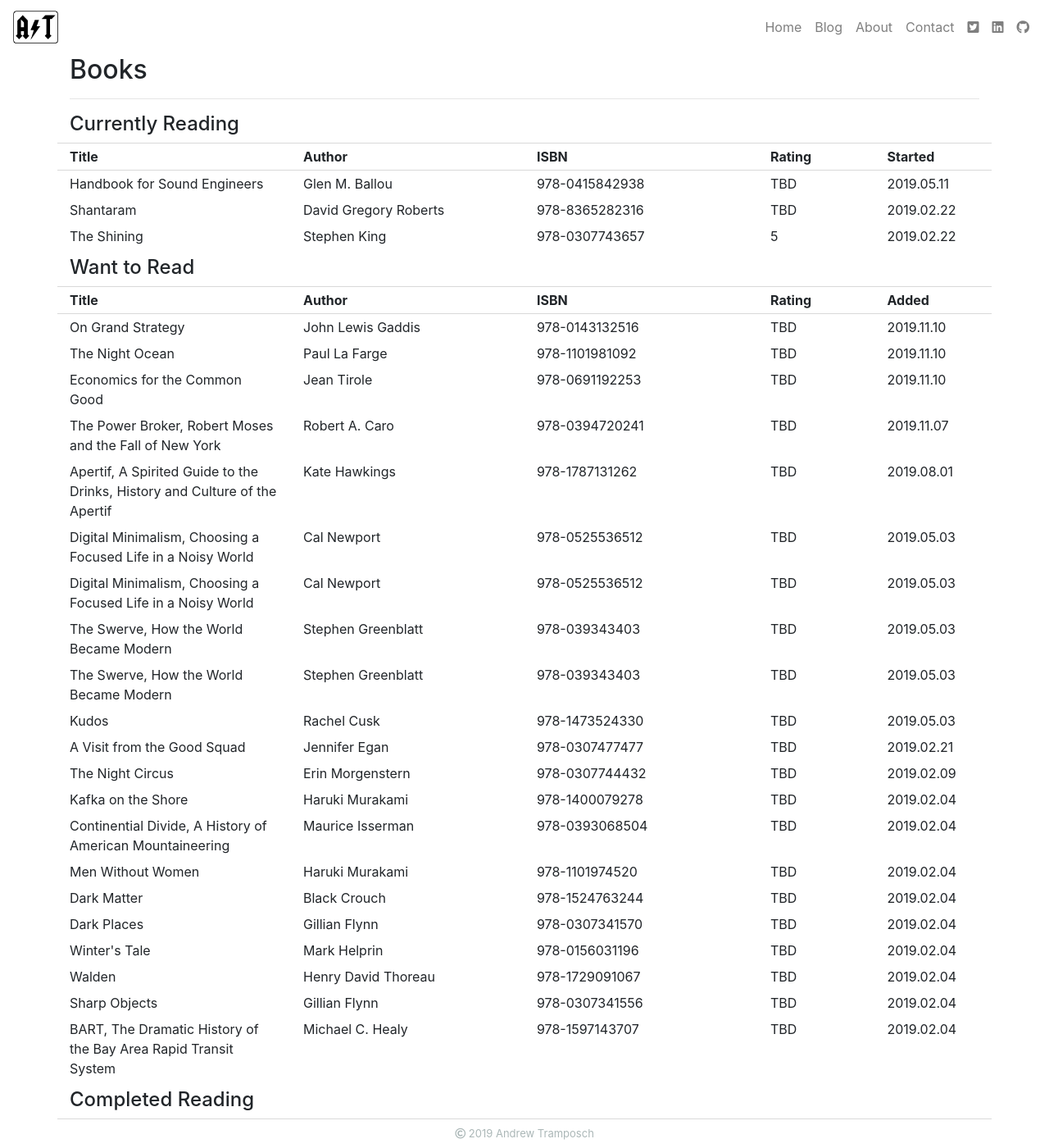
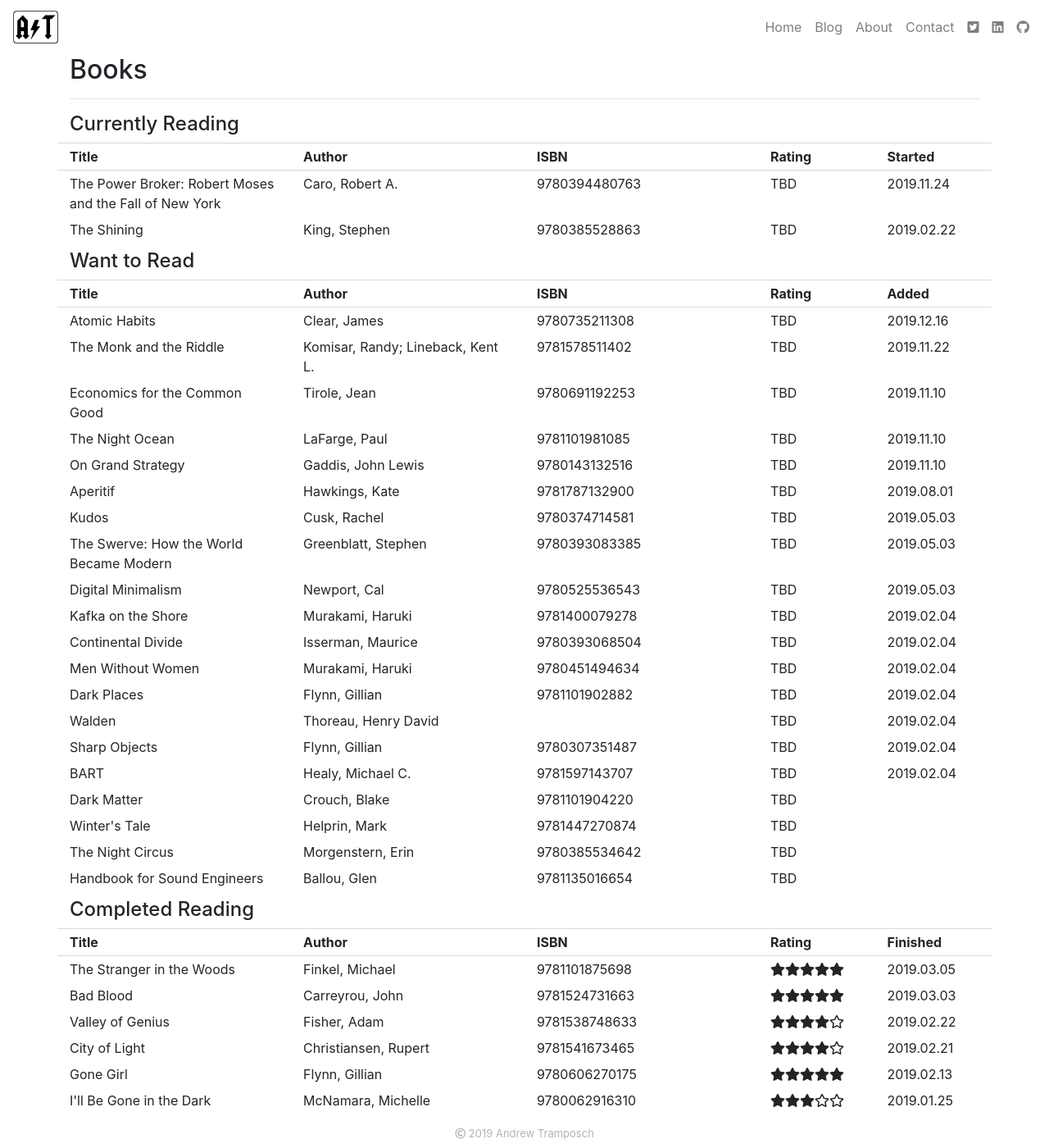
Before and after one commit to atramposch/website, a Jekyll site: the page built from about/books.html, in a window 1280 px wide and 1400 px high. Shown: the whole window at 82% size. Built offline with Jekyll 4.4.1, drawn with Linux system fonts in a browser that asks for light colours; some of the changed text lies outside the part shown.

Commit message:
updated book data source

```diff
--- a/_data/books.yml
+++ b/_data/books.yml
@@ -1,331 +1,350 @@
-- title: The Shining
+- !!python/object:book_class.Book
+  author: Caro, Robert A.
   category: Currently Reading
-  author: Stephen King
-  isbn: 978-0307743657
-  rating: 5
-  date_added: 2019.02.22
+  date_added: 2019.11.07
+  date_finished: ''
+  date_started: 2019.11.24
+  isbn: '9780394480763'
+  page_count: '1246'
+  rating: TBD
+  title: 'The Power Broker: Robert Moses and the Fall of New York'
+- !!python/object:book_class.Book
+  author: King, Stephen
+  category: Currently Reading
+  date_added: ''
+  date_finished: ''
   date_started: 2019.02.22
-  date_finished: 2019.8.23
-
-- title: A Visit from the Good Squad
+  isbn: '9780385528863'
+  page_count: '464'
+  rating: TBD
+  title: The Shining
+- !!python/object:book_class.Book
+  author: Clear, James
   category: Want to Read
-  author: Jennifer Egan
-  isbn: 978-0307477477
+  date_added: 2019.12.16
+  date_finished: ''
+  date_started: ''
+  isbn: '9780735211308'
+  page_count: '320'
   rating: TBD
-  date_added: 2019.02.21
-  date_started:
-  date_finished:
-
-- title: Shantaram
-  category: Currently Reading
-  author: David Gregory Roberts
-  isbn: 978-8365282316
+  title: Atomic Habits
+- !!python/object:book_class.Book
+  author: Gaddis, John Lewis
+  category: Want to Read
+  date_added: 2019.11.10
+  date_finished: ''
+  date_started: ''
+  isbn: '9780143132516'
+  page_count: '384'
   rating: TBD
-  date_added: 2019.02.09
-  date_started: 2019.02.22
-  date_finished:
-
-- title: Valley of Genius
+  title: On Grand Strategy
+- !!python/object:book_class.Book
+  author: LaFarge, Paul
+  category: Want to Read
+  date_added: 2019.11.10
+  date_finished: ''
+  date_started: ''
+  isbn: '9781101981085'
+  page_count: '389'
+  rating: TBD
+  title: The Night Ocean
+- !!python/object:book_class.Book
+  author: Tirole, Jean
+  category: Want to Read
+  date_added: 2019.11.10
+  date_finished: ''
+  date_started: ''
+  isbn: '9780691192253'
+  page_count: '584'
+  rating: TBD
+  title: Economics for the Common Good
+- !!python/object:book_class.Book
+  author: Hawkings, Kate
+  category: Want to Read
+  date_added: 2019.08.01
+  date_finished: ''
+  date_started: ''
+  isbn: '9781787132900'
+  page_count: '160'
+  rating: TBD
+  title: Aperitif
+- !!python/object:book_class.Book
+  author: Ballou, Glen
+  category: Want to Read
+  date_added: ''
+  date_finished: ''
+  date_started: ''
+  isbn: '9781135016654'
+  page_count: '1784'
+  rating: TBD
+  title: Handbook for Sound Engineers
+- !!python/object:book_class.Book
+  author: Newport, Cal
+  category: Want to Read
+  date_added: 2019.05.03
+  date_finished: ''
+  date_started: ''
+  isbn: '9780525536543'
+  page_count: '304'
+  rating: TBD
+  title: Digital Minimalism
+- !!python/object:book_class.Book
+  author: Greenblatt, Stephen
+  category: Want to Read
+  date_added: 2019.05.03
+  date_finished: ''
+  date_started: ''
+  isbn: '9780393083385'
+  page_count: '368'
+  rating: TBD
+  title: 'The Swerve: How the World Became Modern'
+- !!python/object:book_class.Book
+  author: Cusk, Rachel
+  category: Want to Read
+  date_added: 2019.05.03
+  date_finished: ''
+  date_started: ''
+  isbn: '9780374714581'
+  page_count: '240'
+  rating: TBD
+  title: Kudos
+- !!python/object:book_class.Book
+  author: Morgenstern, Erin
+  category: Want to Read
+  date_added: ''
+  date_finished: ''
+  date_started: ''
+  isbn: '9780385534642'
+  page_count: '384'
+  rating: TBD
+  title: The Night Circus
+- !!python/object:book_class.Book
+  author: Healy, Michael C.
+  category: Want to Read
+  date_added: 2019.02.04
+  date_finished: ''
+  date_started: ''
+  isbn: '9781597143707'
+  page_count: '365'
+  rating: TBD
+  title: BART
+- !!python/object:book_class.Book
+  author: Flynn, Gillian
+  category: Want to Read
+  date_added: 2019.02.04
+  date_finished: ''
+  date_started: ''
+  isbn: '9780307351487'
+  page_count: '272'
+  rating: TBD
+  title: Sharp Objects
+- !!python/object:book_class.Book
+  author: Komisar, Randy; Lineback, Kent L.
+  category: Want to Read
+  date_added: 2019.11.22
+  date_finished: ''
+  date_started: ''
+  isbn: '9781578511402'
+  page_count: '181'
+  rating: TBD
+  title: The Monk and the Riddle
+- !!python/object:book_class.Book
+  author: Thoreau, Henry David
+  category: Want to Read
+  date_added: 2019.02.04
+  date_finished: ''
+  date_started: ''
+  isbn: ''
+  page_count: '440'
+  rating: TBD
+  title: Walden
+- !!python/object:book_class.Book
+  author: Helprin, Mark
+  category: Want to Read
+  date_added: ''
+  date_finished: ''
+  date_started: ''
+  isbn: '9781447270874'
+  page_count: '745'
+  rating: TBD
+  title: Winter's Tale
+- !!python/object:book_class.Book
+  author: Flynn, Gillian
+  category: Want to Read
+  date_added: 2019.02.04
+  date_finished: ''
+  date_started: ''
+  isbn: '9781101902882'
+  page_count: '542'
+  rating: TBD
+  title: Dark Places
+- !!python/object:book_class.Book
+  author: Crouch, Blake
+  category: Want to Read
+  date_added: ''
+  date_finished: ''
+  date_started: ''
+  isbn: '9781101904220'
+  page_count: '342'
+  rating: TBD
+  title: Dark Matter
+- !!python/object:book_class.Book
+  author: Murakami, Haruki
+  category: Want to Read
+  date_added: 2019.02.04
+  date_finished: ''
+  date_started: ''
+  isbn: '9780451494634'
+  page_count: '240'
+  rating: TBD
+  title: Men Without Women
+- !!python/object:book_class.Book
+  author: Isserman, Maurice
+  category: Want to Read
+  date_added: 2019.02.04
+  date_finished: ''
+  date_started: ''
+  isbn: '9780393068504'
+  page_count: '436'
+  rating: TBD
+  title: Continental Divide
+- !!python/object:book_class.Book
+  author: Murakami, Haruki
+  category: Want to Read
+  date_added: 2019.02.04
+  date_finished: ''
+  date_started: ''
+  isbn: '9781400079278'
+  page_count: '467'
+  rating: TBD
+  title: Kafka on the Shore
+- !!python/object:book_class.Book
+  author: Fisher, Adam
   category: Read
-  author: Adam Fisher
-  isbn: 978-1455559022
-  rating: 4
-  date_added: 2019.02.04
+  date_added: ''
+  date_finished: 2019.02.22
   date_started: 2019.02.04
-  date_finished: 2019.02.22
-
-- title: The Night Circus
-  category: Want to Read
-  author: Erin Morgenstern
-  isbn: 978-0307744432
-  rating: TBD
-  date_added: 2019.02.09
-  date_started:
-  date_finished:
-
-- title: Bad Blood
+  isbn: '9781538748633'
+  page_count: '411'
+  rating: '8'
+  title: Valley of Genius
+- !!python/object:book_class.Book
+  author: Carreyrou, John
   category: Read
-  author: John Carreyrou
-  isbn: 978-1524731656
-  rating: 5
-  date_added: 2019.02.04
-  date_started: 2019.04.27
-  date_finished: 2019.05.03
-
-- title: BART, The Dramatic History of the Bay Area Rapid Transit System
-  category: Want to Read
-  author: Michael C. Healy
-  isbn: 978-1597143707
-  rating: TBD
-  date_added: 2019.02.04
-  date_started:
-  date_finished:
-
-- title: Sharp Objects
-  category: Want to Read
-  author: Gillian Flynn
-  isbn: 978-0307341556
-  rating: TBD
-  date_added: 2019.02.04
-  date_started:
-  date_finished:
-
-- title: Walden
-  category: Want to Read
-  author: Henry David Thoreau
-  isbn: 978-1729091067
-  rating: TBD
-  date_added: 2019.02.04
-  date_started:
-  date_finished:
-
-- title: The Stranger in the Woods
-  author: Michael Finkel
-  isbn: 978-1101911532
-  rating: 3
-  date_added: 2019.02.04
-  date_started: 2019.05.02
-  date_finished: 2019.05.05
-
-- title: Winter's Tale
-  category: Want to Read
-  author: Mark Helprin
-  isbn: 978-0156031196
-  rating: TBD
-  date_added: 2019.02.04
-  date_started:
-  date_finished:
-
-- title: Dark Places
-  category: Want to Read
-  author: Gillian Flynn
-  isbn: 978-0307341570
-  rating: TBD
-  date_added: 2019.02.04
-  date_started:
-  date_finished:
-
-- title: Dark Matter
-  category: Want to Read
-  author: Black Crouch
-  isbn: 978-1524763244
-  rating: TBD
-  date_added: 2019.02.04
-  date_started:
-  date_finished:
-
-- title: Men Without Women
-  category: Want to Read
-  author: Haruki Murakami
-  isbn: 978-1101974520
-  rating: TBD
-  date_added: 2019.02.04
-  date_started:
-  date_finished:
-
-- title: Continential Divide, A History of American Mountaineering
-  category: Want to Read
-  author: Maurice Isserman
-  isbn: 978-0393068504
-  rating: TBD
-  date_added: 2019.02.04
-  date_started:
-  date_finished:
-
-- title: Kafka on the Shore
-  category: Want to Read
-  author: Haruki Murakami
-  isbn: 978-1400079278
-  rating: TBD
-  date_added: 2019.02.04
-  date_started:
-  date_finished:
-
-- title: City of Light
+  date_added: ''
+  date_finished: 2019.03.03
+  date_started: 2019.02.04
+  isbn: '9781524731663'
+  page_count: '352'
+  rating: '10'
+  title: Bad Blood
+- !!python/object:book_class.Book
+  author: Finkel, Michael
   category: Read
-  author: Rupert Christiansen
-  isbn: 978-1541673397
-  rating: 4
-  date_added: 2019.02.03
-  date_started:
+  date_added: ''
+  date_finished: 2019.03.05
+  date_started: 2019.02.04
+  isbn: '9781101875698'
+  page_count: '224'
+  rating: '10'
+  title: The Stranger in the Woods
+- !!python/object:book_class.Book
+  author: Christiansen, Rupert
+  category: Read
+  date_added: ''
   date_finished: 2019.02.21
-
-- title: Gone Girl
+  date_started: 2019.02.03
+  isbn: '9781541673465'
+  page_count: '125'
+  rating: '8'
+  title: City of Light
+- !!python/object:book_class.Book
+  author: Flynn, Gillian
   category: Read
-  author: Gillian Flynn
-  isbn: 978-0307588371
-  rating: 5
-  date_added: 2019.01.25
-  date_started:
+  date_added: ''
   date_finished: 2019.02.13
-
-- title: I'll Be Gone in the Dark
+  date_started: 2019.01.25
+  isbn: '9780606270175'
+  page_count: '422'
+  rating: '10'
+  title: Gone Girl
+- !!python/object:book_class.Book
+  author: McNamara, Michelle
   category: Read
-  author: Michelle McNamara
-  isbn: 978-0062319791
-  rating: 3
-  date_added: 2019.01.18
-  date_started:
+  date_added: ''
   date_finished: 2019.01.25
-
-- title: The Book Thief
+  date_started: 2019.01.18
+  isbn: '9780062916310'
+  page_count: '368'
+  rating: '6'
+  title: I'll Be Gone in the Dark
+- !!python/object:book_class.Book
+  author: Zusak, Markus
   category: Read
-  author: Markus Zusak
-  isbn: 978-0375842207
-  rating: 4
-  date_added: 2019.01.06
-  date_started:
+  date_added: ''
   date_finished: 2019.01.18
-
-- title: The Boatbuilder
+  date_started: 2019.01.06
+  isbn: '9781473541870'
+  page_count: '560'
+  rating: '8'
+  title: The Book Thief
+- !!python/object:book_class.Book
+  author: Gumbiner, Daniel
   category: Read
-  author: Daniel Gumbiner
-  isbn: 978-1944211554
-  rating: 4
-  date_added: 2019.01.03
-  date_started:
+  date_added: ''
   date_finished: 2019.01.04
-
-- title: Beneath the Mountin
+  date_started: 2019.01.03
+  isbn: '9781944211547'
+  page_count: '256'
+  rating: '8'
+  title: The Boatbuilder
+- !!python/object:book_class.Book
+  author: D'Andrea, Luca
   category: Read
-  author: Luca D'Andrea
-  isbn: 978-0857056900
-  rating: 4
-  date_added: 2018.07.22
-  date_started:
+  date_added: ''
   date_finished: 2018.07.30
-
-- title: The Martian
+  date_started: 2018.07.22
+  isbn: '9780062680174'
+  page_count: '400'
+  rating: '8'
+  title: Beneath the Mountain
+- !!python/object:book_class.Book
+  author: Weir, Andy
   category: Read
-  author: Andy Weir
-  isbn: 978-0553418026
-  rating: 5
-  date_added: 2019.02.04
-  date_started:
+  date_added: ''
   date_finished: 2018.02.04
-
-- title: Ready Player One
+  date_started: 2018.02.04
+  isbn: '9780804139038'
+  page_count: '400'
+  rating: '10'
+  title: The Martian
+- !!python/object:book_class.Book
+  author: Cline, Ernest
   category: Read
-  author: Ernest Cline
-  isbn: 978-0307887443
-  rating: 5
-  date_added: 2018.01.25
-  date_started:
+  date_added: ''
   date_finished: 2018.01.29
-
-- title: The Hobbit
+  date_started: 2018.01.25
+  isbn: '9780307887450'
+  page_count: '384'
+  rating: '10'
+  title: Ready Player One
+- !!python/object:book_class.Book
+  author: Tolkien, John Ronald Reuel
   category: Read
-  author: J.R.R. Tolkien
-  isbn: 978-0547928241
-  rating: 5
-  date_added: 2019.01.20
-  date_started:
-  date_finished: 2018.01.25
-
-- title: Handbook for Sound Engineers
-  category: Currently Reading
-  author: Glen M. Ballou
-  isbn: 978-0415842938
-  rating: TBD
-  date_added: 2019.05.11
-  date_started: 2019.05.11
-  date_finished:
-
-- title: Shortest Way Home
+  date_added: ''
+  date_finished: 2018.01.20
+  date_started: 2017.12.23
+  isbn: '9780345339683'
+  page_count: '304'
+  rating: '10'
+  title: The Hobbit, Or, There and Back Again
+- !!python/object:book_class.Book
+  author: Frost, Mark
   category: Read
-  author: Pete Buttigieg
-  isbn: 978-1631494369
-  rating: 4
-  date_added: 2019.03.27
-  date_started: 2019.05.23
-  date_finished: 2019.08.23
-
-- title: Kudos
-  category: Want to Read
-  author: Rachel Cusk
-  isbn: 978-1473524330
-  rating: TBD
-  date_added: 2019.05.03
-  date_started:
-  date_finished:
-
-- title: The Swerve, How the World Became Modern
-  category: Want to Read
-  author: Stephen Greenblatt
-  isbn: 978-039343403
-  rating: TBD
-  date_added: 2019.05.03
-  date_started:
-  date_finished:
-
-- title: The Swerve, How the World Became Modern
-  category: Want to Read
-  author: Stephen Greenblatt
-  isbn: 978-039343403
-  rating: TBD
-  date_added: 2019.05.03
-  date_started:
-  date_finished:
-
-- title: Digital Minimalism, Choosing a Focused Life in a Noisy World
-  category: Want to Read
-  author: Cal Newport
-  isbn: 978-0525536512
-  rating: TBD
-  date_added: 2019.05.03
-  date_started:
-  date_finished:
-
-- title: Digital Minimalism, Choosing a Focused Life in a Noisy World
-  category: Want to Read
-  author: Cal Newport
-  isbn: 978-0525536512
-  rating: TBD
-  date_added: 2019.05.03
-  date_started:
-  date_finished:
-
-- title: Apertif, A Spirited Guide to the Drinks, History and Culture of the Apertif
-  category: Want to Read
-  author: Kate Hawkings
-  isbn: 978-1787131262
-  rating: TBD
-  date_added: 2019.08.01
-  date_started:
-  date_finished:
-
-- title: The Power Broker, Robert Moses and the Fall of New York
-  category: Want to Read
-  author: Robert A. Caro
-  isbn: 978-0394720241
-  rating: TBD
-  date_added: 2019.11.07
-  date_started:
-  date_finished:
-
-- title: Economics for the Common Good
-  category: Want to Read
-  author: Jean Tirole
-  isbn: 978-0691192253
-  rating: TBD
-  date_added: 2019.11.10
-  date_started:
-  date_finished:
-
-- title: The Night Ocean
-  category: Want to Read
-  author: Paul La Farge
-  isbn: 978-1101981092
-  rating: TBD
-  date_added: 2019.11.10
-  date_started:
-  date_finished:
-
-- title: On Grand Strategy
-  category: Want to Read
-  author: John Lewis Gaddis
-  isbn: 978-0143132516
-  rating: TBD
-  date_added: 2019.11.10
-  date_started:
-  date_finished:
+  date_added: ''
+  date_finished: 2018.02.01
+  date_started: 2018.01.01
+  isbn: '9781250075598'
+  page_count: '304'
+  rating: '10'
+  title: The Secret History of Twin Peaks
--- a/about/books.html
+++ b/about/books.html
@@ -127,15 +127,15 @@
     <div class="col-md">
         <div class="row">
             <div class="col font-weight-bold d-block d-md-none d-lg-none d-xl-none pt-1 pb-1">Rating</div>
-            <div class="col pt-1 pb-1">{% if book.rating == 1 %}<i class="fas fa-star"></i><i class="far fa-star"></i><i
+            <div class="col pt-1 pb-1">{% if book.rating == '2' %}<i class="fas fa-star"></i><i class="far fa-star"></i><i
                     class="far fa-star"></i><i class="far fa-star"></i><i
-                    class="far fa-star"></i>{% endif %}{% if book.rating == 2 %}<i class="fas fa-star"></i><i
+                    class="far fa-star"></i>{% endif %}{% if book.rating == '4' %}<i class="fas fa-star"></i><i
                     class="fas fa-star"></i><i class="far fa-star"></i><i class="far fa-star"></i><i
-                    class="far fa-star"></i>{% endif %}{% if book.rating == 3 %}<i class="fas fa-star"></i><i
+                    class="far fa-star"></i>{% endif %}{% if book.rating == '6' %}<i class="fas fa-star"></i><i
                     class="fas fa-star"></i><i class="fas fa-star"></i><i class="far fa-star"></i><i
-                    class="far fa-star"></i>{% endif %}{% if book.rating == 4 %}<i class="fas fa-star"></i><i
+                    class="far fa-star"></i>{% endif %}{% if book.rating == '8' %}<i class="fas fa-star"></i><i
                     class="fas fa-star"></i><i class="fas fa-star"></i><i class="fas fa-star"></i><i
-                    class="far fa-star"></i>{% endif %}{% if book.rating == 5 %}<i class="fas fa-star"></i><i
+                    class="far fa-star"></i>{% endif %}{% if book.rating == '10' %}<i class="fas fa-star"></i><i
                     class="fas fa-star"></i><i class="fas fa-star"></i><i class="fas fa-star"></i><i
                     class="fas fa-star"></i>{% endif %}</div>
         </div>
```
Also changed, not shown: 2 other files.
